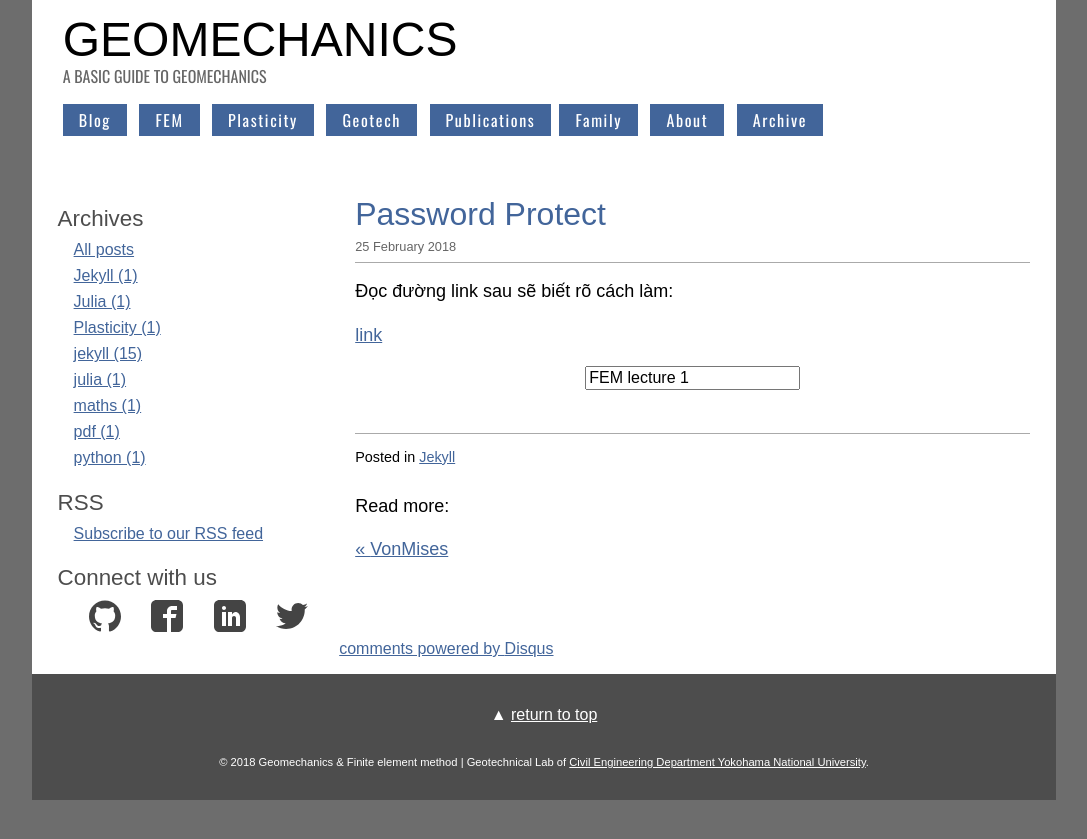
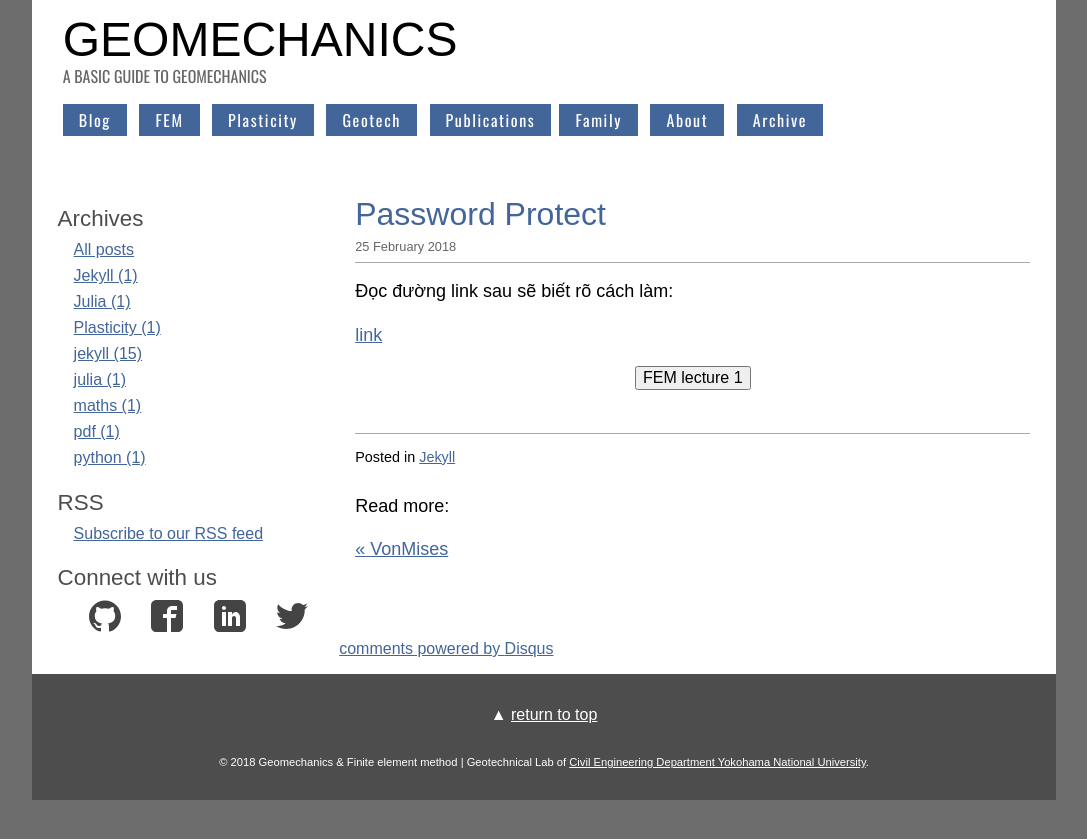
Before and after one commit to quangvunp/geomechanics, a Jekyll site: the page built from _posts/2018-02-25-password-link.md, in a window 1280 px wide. Shown: the top 839 px of the page, without its empty margins (96-1183 px from the left). Built offline with Jekyll 4.4.1, drawn with Linux system fonts in a browser that asks for light colours; comment, search, counter and statistics services are not loaded.

Commit message:
Update 2018-02-25-password-link.md

```diff
--- a/_posts/2018-02-25-password-link.md
+++ b/_posts/2018-02-25-password-link.md
@@ -33,6 +33,6 @@ return " ";
 </SCRIPT>
 <CENTER>
 <FORM>
-<input type="link" value="FEM lecture 1" onClick="passWord()">
+<input type="button" value="FEM lecture 1" onClick="passWord()">
 </FORM>
 </CENTER>
```
